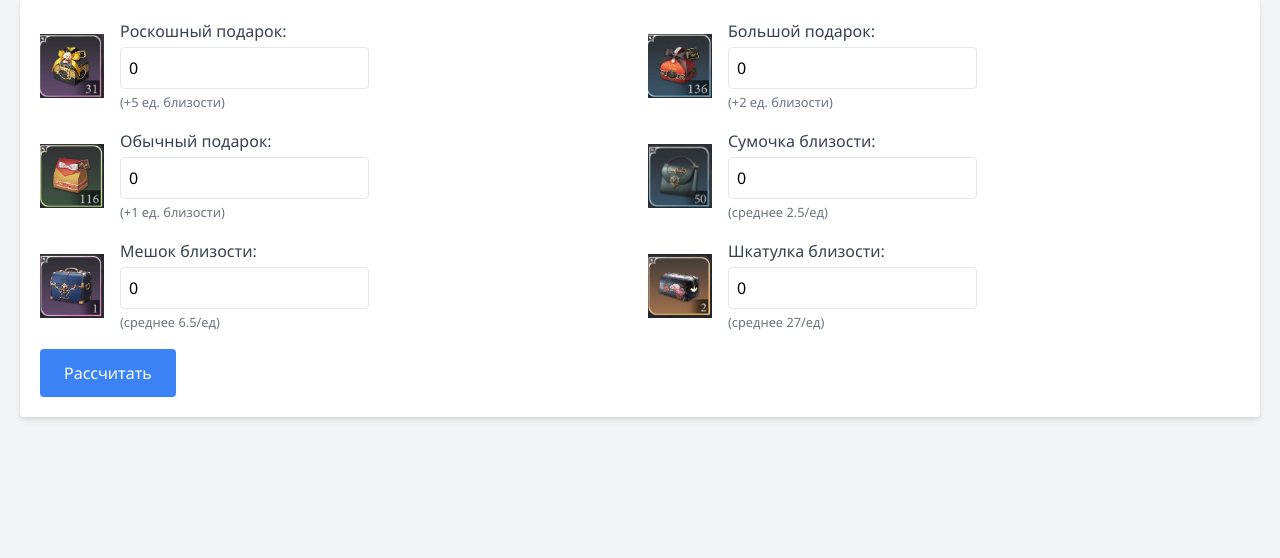
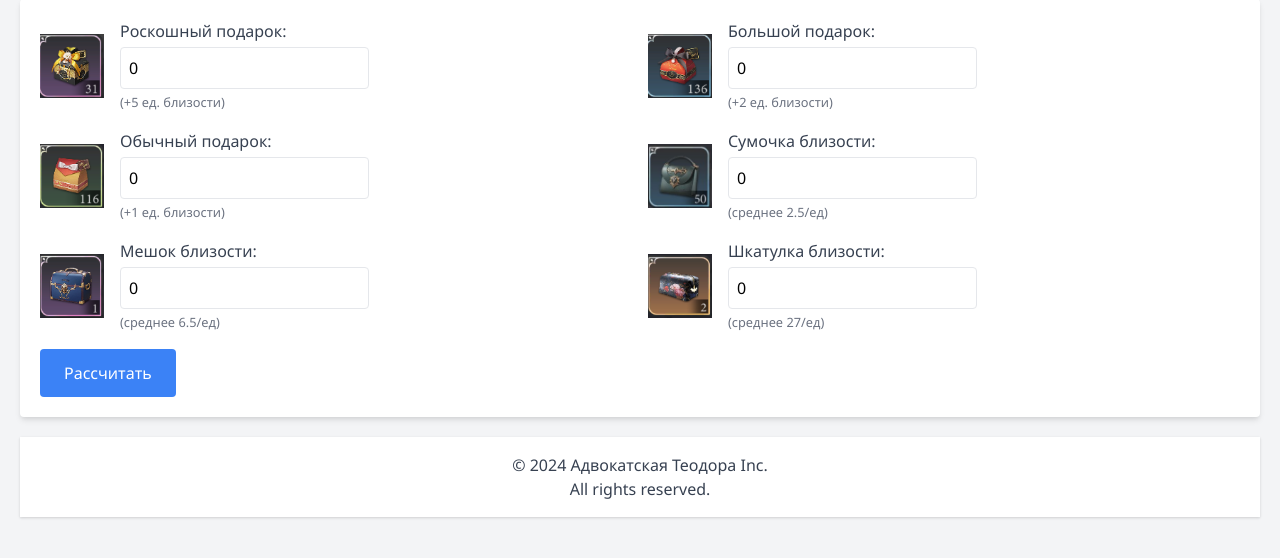
Before and after one commit to advokatb/vampire-resources-calculator, a Flask app: page /calculate-intimacy in a window 1280 px wide. Shown: the part 183-741 px from the top of the page. Run offline with Flask 3, Linux system fonts and the light colour scheme.

Commit message:
favicon fix

```diff
--- a/templates/base.html
+++ b/templates/base.html
@@ -6,7 +6,7 @@
     <meta name="viewport" content="width=device-width, initial-scale=1.0">
     <title>{% block title %}{% endblock %}</title>
     <link href="https://cdn.jsdelivr.net/npm/tailwindcss@2.2.19/dist/tailwind.min.css" rel="stylesheet">
-    <link rel="icon" type="image/x-icon" fill="#FFFFFF" href="{{ url_for('static', filename='favicon.svg') }}">
+    <link rel="icon" type="image/svg+xml" href="{{ url_for('static', filename='favicon.svg') }}">
     <meta name="theme-color" content="#ffffff">
     <link href="{{ url_for('static', filename='style.css') }}" rel="stylesheet">
     <link href='https://fonts.googleapis.com/css?family=Roboto:300,400' rel='stylesheet' type='text/css'>
@@ -21,5 +21,6 @@
     <div class="container mx-auto mt-5">
         {% block content %}{% endblock %}
     </div>
+    {% include 'footer.html' %}
 </body>
 </html>
--- a/templates/calculate_attraction.html
+++ b/templates/calculate_attraction.html
@@ -60,7 +60,7 @@
 </form>
 {% if total_attraction is not none %}
 <div class="mt-5 bg-green-100 p-5 rounded shadow-md">
-    <h2 class="text-2xl">Всего влечения: {{ total_attraction }}</h2>
+    <h2 class="text-2xl">Всего влечения (среднее): {{ total_attraction }}</h2>
 </div>
 {% endif %}
 {% endblock %}
--- a/templates/calculate_intimacy.html
+++ b/templates/calculate_intimacy.html
@@ -59,7 +59,7 @@
 </form>
 {% if total_intimacy is not none %}
 <div class="mt-5 bg-green-100 p-5 rounded shadow-md">
-    <h2 class="text-2xl">Всего близости: {{ total_intimacy }}</h2>
+    <h2 class="text-2xl">Всего близости (среднее): {{ total_intimacy }}</h2>
 </div>
 {% endif %}
 {% endblock %}
--- /dev/null
+++ b/templates/footer.html
@@ -0,0 +1,7 @@
+<!-- templates/footer.html -->
+<footer class="bg-white shadow mt-5">
+    <div class="container mx-auto py-4 px-6 text-center">
+        <p class="text-gray-700">&copy; 2024 Адвокатская Теодора Inc.</p>
+        <p class="text-gray-700">All rights reserved.</p>
+    </div>
+</footer>
```
